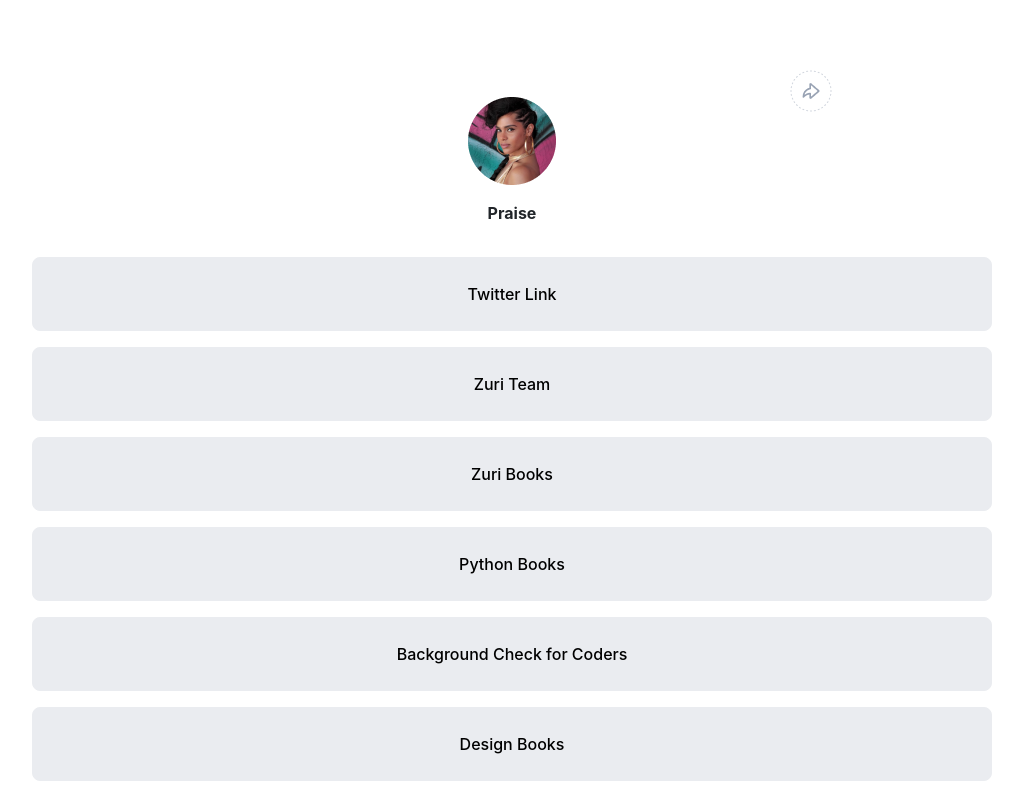
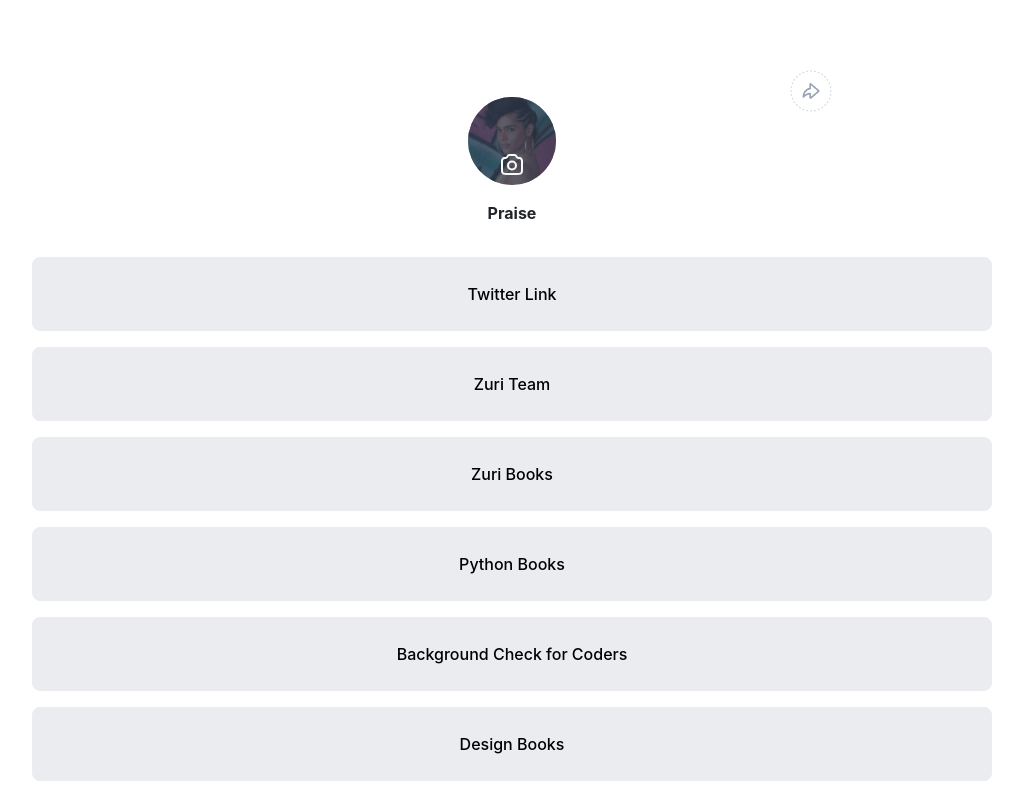
Before and after one commit to Praise25/stage-1-task, a React (Create React App) app: page / in a window 1280 px wide. In both pictures the pointer is over the picture 640 px from the left and 141 px from the top of the page. Shown: the top 800 px of the page, without its empty margins (128-1151 px from the left). Built offline with nearby package versions, Linux system fonts and the light colour scheme.

Commit message:
feat: added hover effect to profile pic

```diff
--- a/src/components/ProfileHeader.module.css
+++ b/src/components/ProfileHeader.module.css
@@ -22,6 +22,10 @@
   margin: 0 auto;
 }
 
+.profile-header-content img:hover {
+  content: url("../assets/profile-pic-hover.svg");
+}
+
 .share-button {
   display: flex;
   justify-content: flex-end;
```
Also changed, not shown: src/assets/profile-pic-hover.svg (added).
